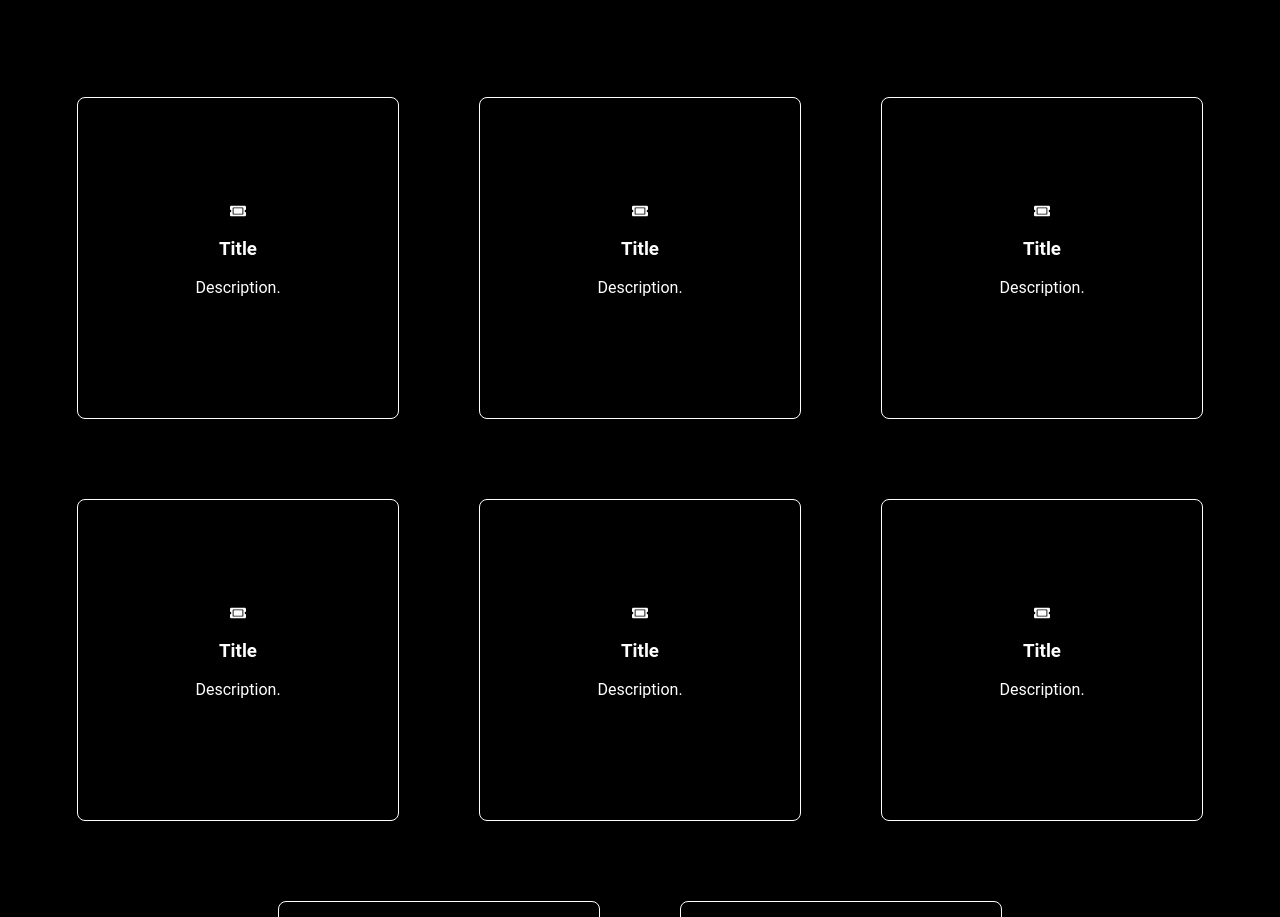
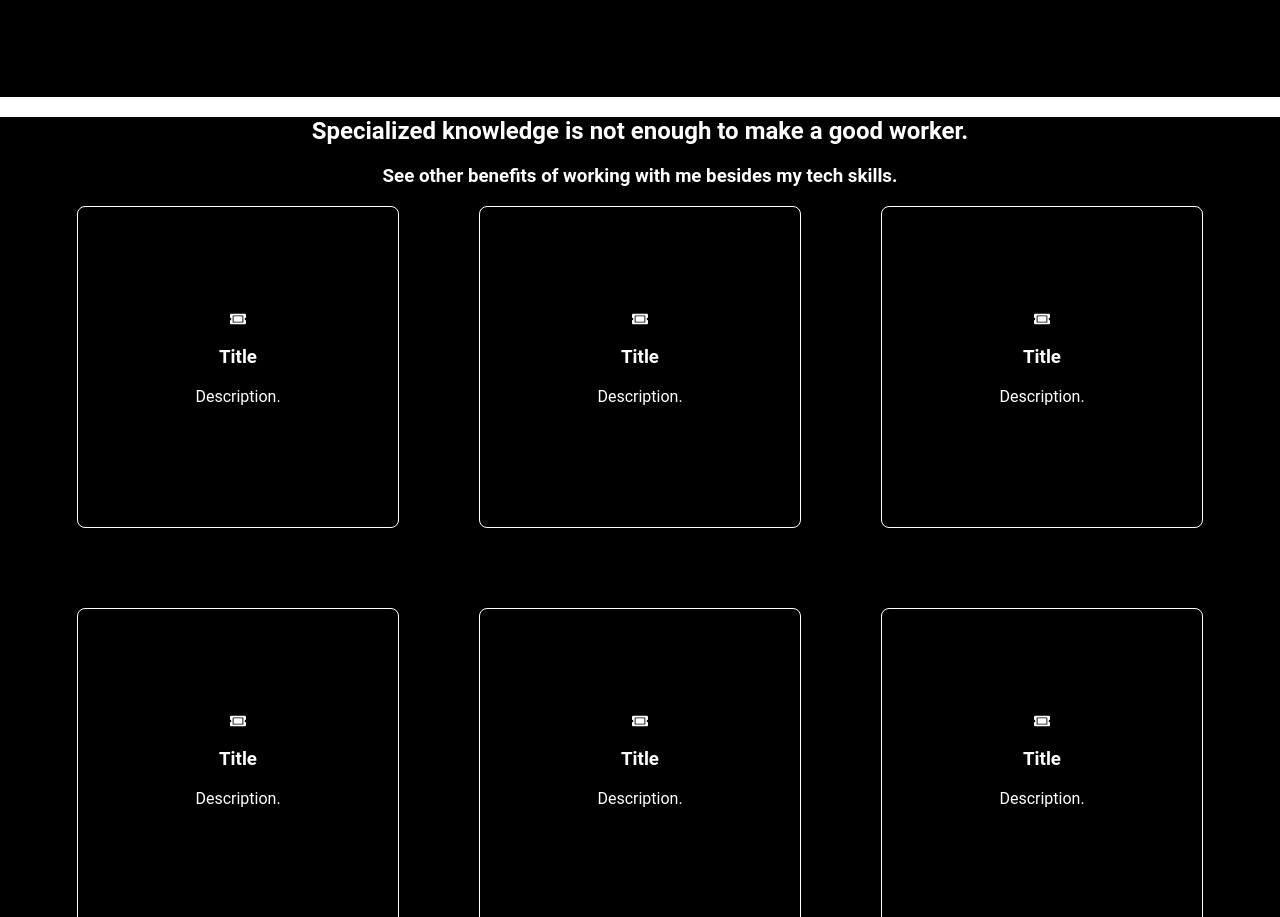
Before and after one commit to danielflorencio/react-portfolio, a React (Create React App) app: page / in a window 1280 px wide. Shown: the part 3587-4504 px from the top of the page. Built offline with nearby package versions, Linux system fonts and the light colour scheme.

Commit message:
made the title components work

```diff
--- a/src/App.css
+++ b/src/App.css
@@ -45,3 +45,7 @@
   color: black;
   cursor: pointer;
 }
+.align-content-center{
+  display: grid;
+  place-items: center;
+}
--- a/src/components/BenefitSection/BenefitsSection.js
+++ b/src/components/BenefitSection/BenefitsSection.js
@@ -1,5 +1,4 @@
 import { IconContext } from 'react-icons'
-// import '../generalStyles.css'
 import './styles.css'
 import SubTitle from '../Subtitle/Subtitle';
 import Title from '../Title/Title';
@@ -7,14 +6,14 @@ import {FaTicketAlt} from 'react-icons/fa';
 export default function IconsAndDescriptionSection(){
     return(
         <section className='section background-color-black'>
-            {/* <Title
-            title='A well done marketing can bring you all these benefits.'
+            <Title
+            title='Specialized knowledge is not enough to make a good worker.'
             color='white'/>
 
             <SubTitle
-            subtitle='Schedule a meeting now and find out how we can help you get them.'
+            subtitle='See other benefits of working with me besides my tech skills.'
             color='white'
-            background_color='light-blue'/> */}
+            background_color='light-blue'/>
 
             <div class='blocks-container'>
 
--- a/src/components/BenefitSection/styles.css
+++ b/src/components/BenefitSection/styles.css
@@ -14,7 +14,3 @@
     place-items: center;
     padding: 1rem;
 }
-.align-content-center{
-    display: grid;
-    place-items: center;
-}
--- a/src/components/Subtitle/Subtitle.js
+++ b/src/components/Subtitle/Subtitle.js
@@ -0,0 +1,5 @@
+export default function Subtitle({subtitle, color}){
+    return(
+        <h3 className="align-content-center" style={{color: `${color}`}}>{subtitle}</h3>
+    )
+}
--- a/src/components/Title/Title.js
+++ b/src/components/Title/Title.js
@@ -0,0 +1,3 @@
+export default function Title({title, color}){
+    return <h2 className="align-content-center" style={{color: `${color}`}}>{title}</h2>
+}
```
Also changed, not shown: src/components/ProjectRow/ProjectSection.js (+14 -4 lines).
